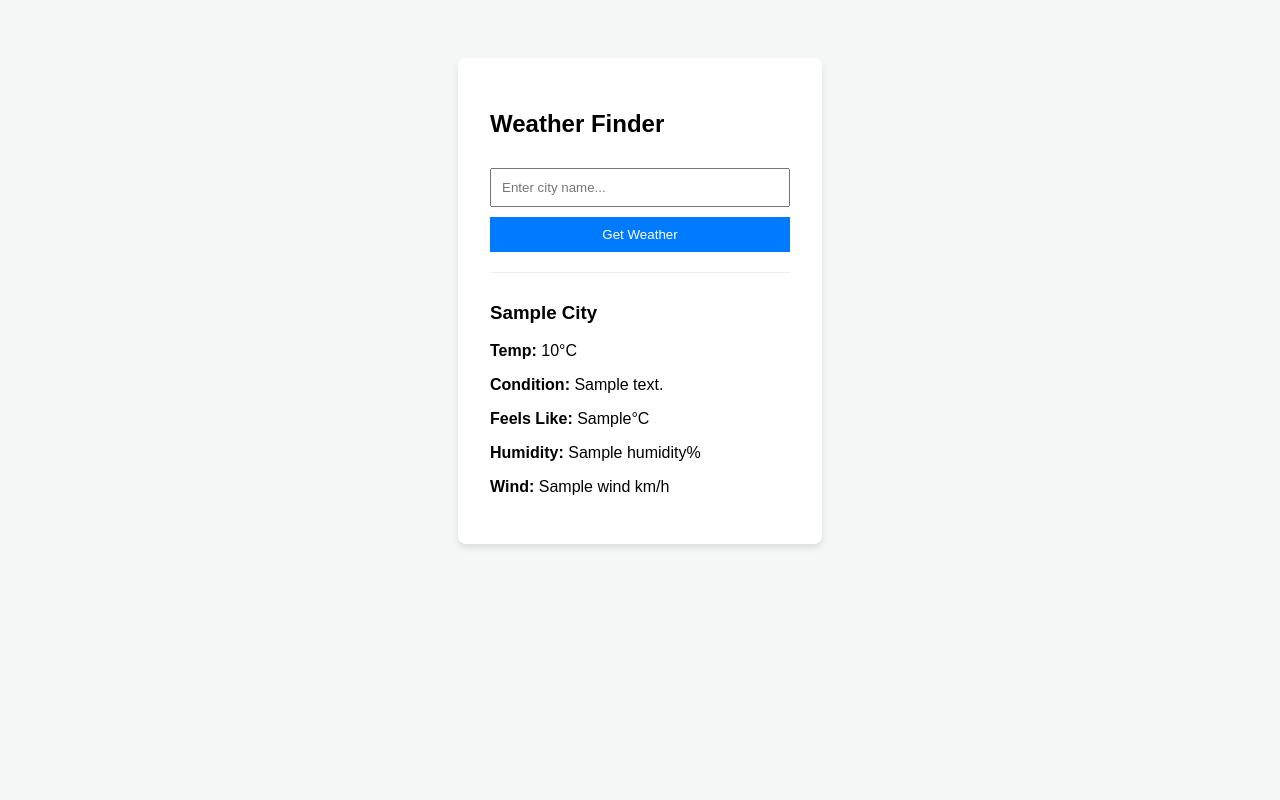
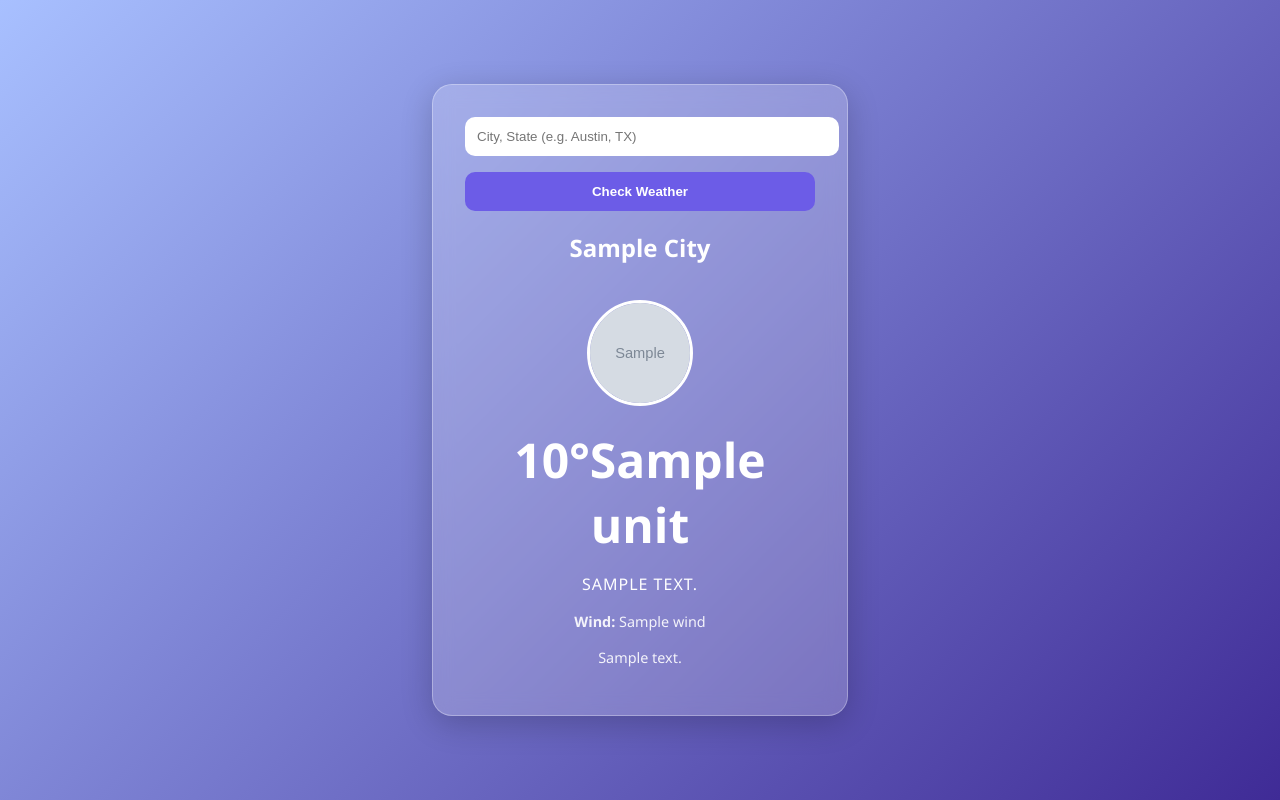
Before and after one commit to sullynole/weatherappPrompt, a Flask app: template templates/index.html in a window 1280 px wide. Run offline with Flask 3, Linux system fonts and the light colour scheme; the template is opened without the code that fills it: most values are stand-ins (such as "Sample title", 1, 10 or a date in 2020); grey boxes marked "Sample" are stand-in pictures.

Commit message:
Use api.weather.gov and make beautiful

```diff
--- a/app.py
+++ b/app.py
@@ -2,6 +2,19 @@ from flask import Flask, render_template, request
 import requests
 
 app = Flask(__name__)
+
+def get_coords(city_name):
+    """Converts a US City Name to Lat/Long using US Census Geocoder."""
+    geo_url = f"https://geocoding.geo.census.gov/geocoder/locations/onelineaddress?address={city_name}&benchmark=2020&format=json"
+    try:
+        res = requests.get(geo_url).json()
+        address_matches = res['result']['addressMatches']
+        if address_matches:
+            coords = address_matches[0]['coordinates']
+            return coords['y'], coords['x'] # latitude, longitude
+    except:
+        return None, None
+    return None, None
 
 @app.route('/', methods=['GET', 'POST'])
 def index():
@@ -10,22 +23,25 @@ def index():
 
     if request.method == 'POST':
         city = request.form.get('city')
-        if city:
-            # ?format=j1 returns a rich JSON response
-            url = f"https://wttr.in/{city}?format=j1"
-            response = requests.get(url)
+        lat, lon = get_coords(city)
 
-            if response.status_code == 200:
-                data = response.json()
-                current = data['current_condition'][0]
+        if lat and lon:
+            # Step 1: Get the NWS grid points
+            point_res = requests.get(f"https://api.weather.gov/points/{lat},{lon}").json()
+            forecast_url = point_res['properties']['forecast']
 
-                weather_data = {
-                    'temp': current['temp_C'],
-                    'desc': current['weatherDesc'][0]['value'],
-                    'humidity': current['humidity'],
-                    'wind': current['windspeedKmph'],
-                    'feels_like': current['FeelsLikeC']
-                }
+            # Step 2: Get the actual forecast
+            forecast_res = requests.get(forecast_url).json()
+            current = forecast_res['properties']['periods'][0] # Latest period
+
+            weather_data = {
+                'temp': current['temperature'],
+                'unit': current['temperatureUnit'],
+                'desc': current['shortForecast'],
+                'wind': f"{current['windSpeed']} {current['windDirection']}",
+                'icon': current['icon'], # NWS provides a direct icon URL
+                'detailed': current['detailedForecast']
+            }
 
     return render_template('index.html', weather=weather_data, city=city)
 
--- a/templates/index.html
+++ b/templates/index.html
@@ -2,32 +2,40 @@
 <html lang="en">
 <head>
     <meta charset="UTF-8">
-    <title>Simple Weather App</title>
+    <meta name="viewport" content="width=device-width, initial-scale=1.0">
+    <title>NWS Weather App</title>
     <style>
-        body { font-family: sans-serif; display: flex; justify-content: center; padding-top: 50px; background: #f4f7f6; }
-        .card { background: white; padding: 2rem; border-radius: 8px; box-shadow: 0 4px 6px rgba(0,0,0,0.1); width: 300px; }
-        input { width: 100%; padding: 10px; margin: 10px 0; box-sizing: border-box; }
-        button { width: 100%; padding: 10px; background: #007bff; color: white; border: none; cursor: pointer; }
-        .result { margin-top: 20px; border-top: 1px solid #eee; padding-top: 10px; }
+        :root { --primary: #6c5ce7; }
+        body { font-family: 'Segoe UI', sans-serif; background: linear-gradient(135deg, #a8c0ff, #3f2b96); height: 100vh; display: flex; align-items: center; justify-content: center; margin: 0; }
+        .container { background: rgba(255, 255, 255, 0.2); backdrop-filter: blur(10px); padding: 2rem; border-radius: 20px; box-shadow: 0 8px 32px rgba(0,0,0,0.2); width: 350px; text-align: center; color: white; border: 1px solid rgba(255,255,255,0.3); }
+        input { width: 100%; padding: 12px; border-radius: 10px; border: none; margin-bottom: 1rem; outline: none; }
+        button { width: 100%; padding: 12px; border-radius: 10px; border: none; background: var(--primary); color: white; font-weight: bold; cursor: pointer; transition: 0.3s; }
+        button:hover { background: #5b4bc4; }
+        .weather-icon { width: 100px; height: 100px; margin: 1rem 0; border-radius: 50%; border: 3px solid white; }
+        .temp { font-size: 3rem; font-weight: bold; margin: 0; }
+        .details { font-size: 0.9rem; opacity: 0.9; line-height: 1.5; }
     </style>
 </head>
 <body>
-    <div class="card">
-        <h2>Weather Finder</h2>
+    <div class="container">
         <form method="POST">
-            <input type="text" name="city" placeholder="Enter city name..." required>
-            <button type="submit">Get Weather</button>
+            <input type="text" name="city" placeholder="City, State (e.g. Austin, TX)" required>
+            <button type="submit">Check Weather</button>
         </form>
 
         {% if weather %}
         <div class="result">
-            <h3>{{ city.title() }}</h3>
-            <p><strong>Temp:</strong> {{ weather.temp }}°C</p>
-            <p><strong>Condition:</strong> {{ weather.desc }}</p>
-            <p><strong>Feels Like:</strong> {{ weather.feels_like }}°C</p>
-            <p><strong>Humidity:</strong> {{ weather.humidity }}%</p>
-            <p><strong>Wind:</strong> {{ weather.wind }} km/h</p>
+            <h2>{{ city.split(',')[0].title() }}</h2>
+            <img src="{{ weather.icon }}" alt="weather icon" class="weather-icon">
+            <p class="temp">{{ weather.temp }}°{{ weather.unit }}</p>
+            <p style="text-transform: uppercase; letter-spacing: 1px;">{{ weather.desc }}</p>
+            <div class="details">
+                <p><strong>Wind:</strong> {{ weather.wind }}</p>
+                <p>{{ weather.detailed }}</p>
+            </div>
         </div>
+        {% elif city %}
+        <p>Location not found. Try "City, State".</p>
         {% endif %}
     </div>
 </body>
```
